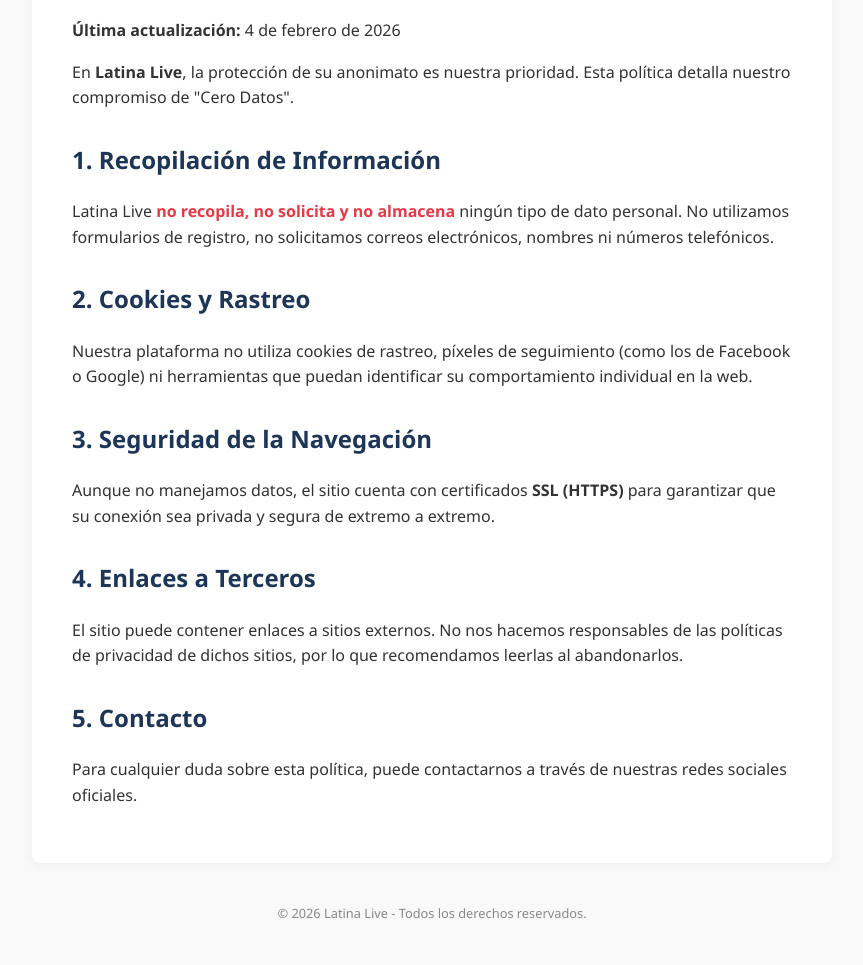
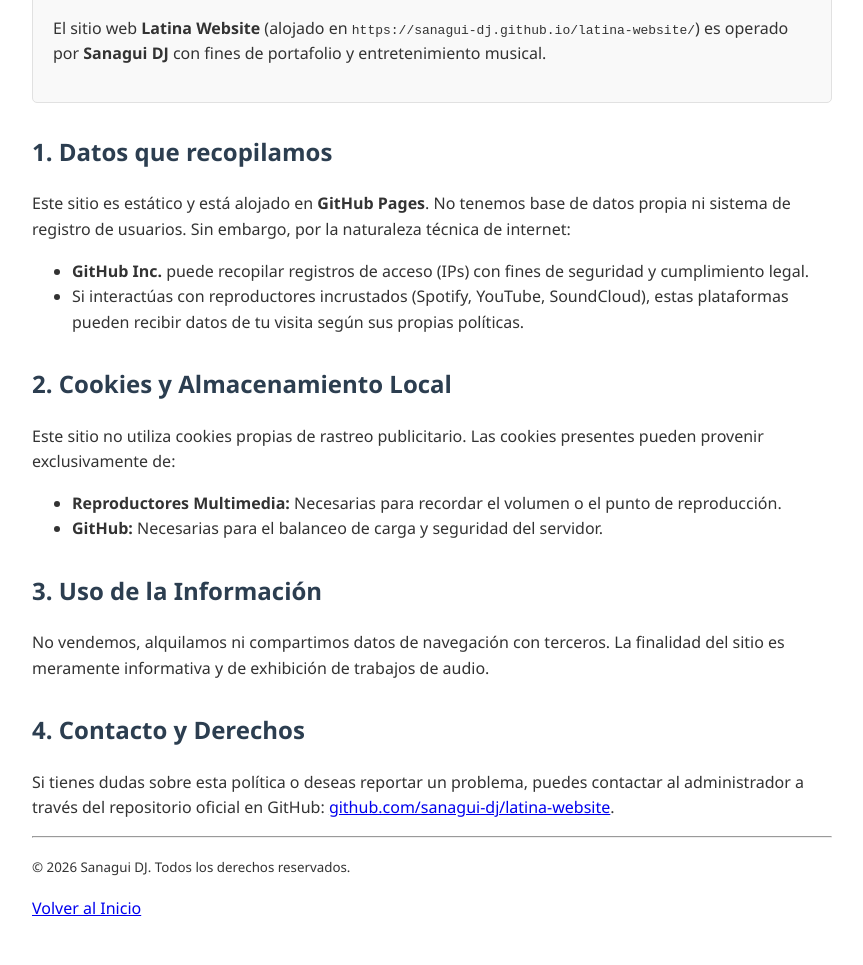
Before and after one commit to sanagui-dj/latina-website, an Eleventy site: page privacy.html in a window 1280 px wide. Shown: the part 188-1153 px from the top of the page, without its empty margins (208-1071 px from the left). Built offline with nearby package versions, Linux system fonts and the light colour scheme; Eleventy itself is replaced by a stand-in of ours; files that its build step writes are made by us from their sources.

Commit message:
Update privacy.html
actualizada la privacidad para mayor comprensión

```diff
--- a/privacy.html
+++ b/privacy.html
@@ -3,39 +3,52 @@
 <head>
     <meta charset="UTF-8">
     <meta name="viewport" content="width=device-width, initial-scale=1.0">
-    <title>Política de Privacidad - Latina Live</title>
+    <title>Política de Privacidad - Latina Website</title>
     <style>
-        body { font-family: 'Segoe UI', Tahoma, Geneva, Verdana, sans-serif; line-height: 1.6; color: #333; max-width: 800px; margin: 40px auto; padding: 20px; background-color: #f9f9f9; }
-        .container { background: #fff; padding: 40px; border-radius: 8px; box-shadow: 0 2px 10px rgba(0,0,0,0.05); }
-        h1 { color: #e63946; border-bottom: 2px solid #eee; padding-bottom: 10px; }
-        h2 { color: #1d3557; margin-top: 30px; }
+        body { font-family: 'Segoe UI', Roboto, Helvetica, Arial, sans-serif; line-height: 1.6; color: #333; max-width: 800px; margin: 0 auto; padding: 20px; }
+        h1 { color: #2c3e50; border-bottom: 2px solid #eee; padding-bottom: 10px; }
+        h2 { color: #2c3e50; margin-top: 30px; }
         p { margin-bottom: 15px; }
-        .highlight { font-weight: bold; color: #e63946; }
-        footer { margin-top: 40px; text-align: center; font-size: 0.8em; color: #888; }
+        .legal-box { background: #f9f9f9; padding: 20px; border-radius: 5px; border: 1px solid #e1e1e1; }
     </style>
 </head>
 <body>
-    <div class="container">
+    <header>
         <h1>Política de Privacidad</h1>
+    </header>
+
+    <main>
         <p><strong>Última actualización:</strong> 4 de febrero de 2026</p>
 
-        <p>En <strong>Latina Live</strong>, la protección de su anonimato es nuestra prioridad. Esta política detalla nuestro compromiso de "Cero Datos".</p>
+        <section class="legal-box">
+            <p>El sitio web <strong>Latina Website</strong> (alojado en <code>https://sanagui-dj.github.io/latina-website/</code>) es operado por <strong>Sanagui DJ</strong> con fines de portafolio y entretenimiento musical.</p>
+        </section>
 
-        <h2>1. Recopilación de Información</h2>
-        <p>Latina Live <span class="highlight">no recopila, no solicita y no almacena</span> ningún tipo de dato personal. No utilizamos formularios de registro, no solicitamos correos electrónicos, nombres ni números telefónicos.</p>
+        <h2>1. Datos que recopilamos</h2>
+        <p>Este sitio es estático y está alojado en <strong>GitHub Pages</strong>. No tenemos base de datos propia ni sistema de registro de usuarios. Sin embargo, por la naturaleza técnica de internet:</p>
+        <ul>
+            <li><strong>GitHub Inc.</strong> puede recopilar registros de acceso (IPs) con fines de seguridad y cumplimiento legal.</li>
+            <li>Si interactúas con reproductores incrustados (Spotify, YouTube, SoundCloud), estas plataformas pueden recibir datos de tu visita según sus propias políticas.</li>
+        </ul>
 
-        <h2>2. Cookies y Rastreo</h2>
-        <p>Nuestra plataforma no utiliza cookies de rastreo, píxeles de seguimiento (como los de Facebook o Google) ni herramientas que puedan identificar su comportamiento individual en la web.</p>
+        <h2>2. Cookies y Almacenamiento Local</h2>
+        <p>Este sitio no utiliza cookies propias de rastreo publicitario. Las cookies presentes pueden provenir exclusivamente de:</p>
+        <ul>
+            <li><strong>Reproductores Multimedia:</strong> Necesarias para recordar el volumen o el punto de reproducción.</li>
+            <li><strong>GitHub:</strong> Necesarias para el balanceo de carga y seguridad del servidor.</li>
+        </ul>
 
-        <h2>3. Seguridad de la Navegación</h2>
-        <p>Aunque no manejamos datos, el sitio cuenta con certificados <strong>SSL (HTTPS)</strong> para garantizar que su conexión sea privada y segura de extremo a extremo.</p>
+        <h2>3. Uso de la Información</h2>
+        <p>No vendemos, alquilamos ni compartimos datos de navegación con terceros. La finalidad del sitio es meramente informativa y de exhibición de trabajos de audio.</p>
 
-        <h2>4. Enlaces a Terceros</h2>
-        <p>El sitio puede contener enlaces a sitios externos. No nos hacemos responsables de las políticas de privacidad de dichos sitios, por lo que recomendamos leerlas al abandonarlos.</p>
+        <h2>4. Contacto y Derechos</h2>
+        <p>Si tienes dudas sobre esta política o deseas reportar un problema, puedes contactar al administrador a través del repositorio oficial en GitHub: <a href="https://github.com/sanagui-dj/latina-website">github.com/sanagui-dj/latina-website</a>.</p>
+    </main>
 
-        <h2>5. Contacto</h2>
-        <p>Para cualquier duda sobre esta política, puede contactarnos a través de nuestras redes sociales oficiales.</p>
-    </div>
-    <footer>© 2026 Latina Live - Todos los derechos reservados.</footer>
+    <footer>
+        <hr>
+        <p><small>&copy; 2026 Sanagui DJ. Todos los derechos reservados.</small></p>
+        <p><a href="index.html">Volver al Inicio</a></p>
+    </footer>
 </body>
 </html>
```
